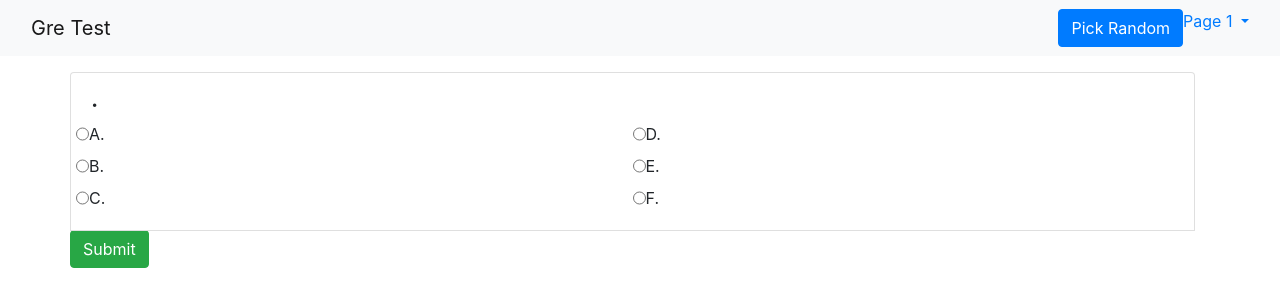
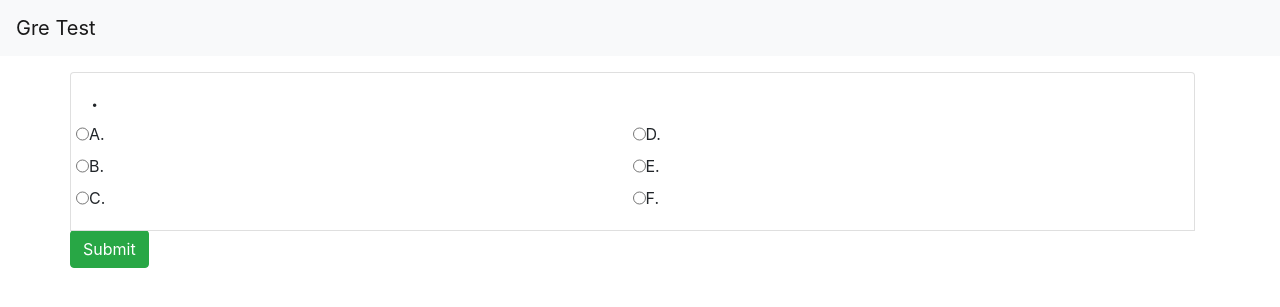
Before and after one commit to TheSithPadawan/GreProject, a Python web app: template client/templates/home.html in a window 1280 px wide. Shown: the top 307 px of the page. Run offline with Jinja, Linux system fonts and the light colour scheme; the template is opened without the code that fills it, so the values that code supplies are empty; some libraries are stand-ins or nearby versions.

Commit message:
config info and remove dropdown

```diff
--- a/client/templates/home.html
+++ b/client/templates/home.html
@@ -11,25 +11,7 @@
 </head>
 <body>
 	<nav class="navbar navbar-expand-lg navbar-light bg-light">
-		<div class="container-fluid">
-			<div class="navbar-header">
-				<a class="navbar-brand" href="#">Gre Test</a>
-			</div>
-			<div style="float: left">
-				<ul class="nav navbar-nav">
-					<li><a class="btn btn-primary" href="http://127.0.0.1:8000/home.html">Pick Random</a></li>
-			      	<li class="dropdown">
-			        	<a class="dropdown-toggle" data-toggle="dropdown" href="#">Page 1
-			        	<span class="caret"></span></a>
-			        	<ul class="dropdown-menu">
-			          		<li><a href="#">Page 1-1</a></li>
-			          		<li><a href="#">Page 1-2</a></li>
-			          		<li><a href="#">Page 1-3</a></li>
-			        	</ul>
-			      	</li>
-			    </ul>
-			</div>
-		</div>
+		<a class="navbar-brand" href="#">Gre Test</a>
 	</nav>
 	<div ng-app="app" ng-controller="MainCtrl" class="list-group container">
 		<section>
@@ -62,6 +44,7 @@
 	</div>
 	<script>
 	var myApp = angular.module('app', []);
+
 	myApp.controller('MainCtrl', function ($scope, $http, $sce) {
 		$http.defaults.headers.post["Content-Type"] = "application/x-www-form-urlencoded";
 		// replace the following with your link to /one_question
@@ -71,6 +54,7 @@
 			},function (error){
 			    console.log(error, 'can not get data.');
 		});
+
       	$scope.submit = function() {
 			// replace the following with your link to get_ans
 			$http.get('http://127.0.0.1:5000/answer/' + $scope.messages.id)
@@ -92,6 +76,7 @@
 
 			});
       	};
+
 	});
 	</script>
 </body>
--- a/config/dev.py
+++ b/config/dev.py
@@ -1,5 +1,5 @@
 # dev config
 DEBUG = True
 SECRET_KEY = 'Florence'
-SQLALCHEMY_DATABASE_URI = 'postgresql://postgres:Florence@localhost:5432/gre_db'
+SQLALCHEMY_DATABASE_URI = 'postgresql://localhost:5432/gre_db'
 SQLALCHEMY_TRACK_MODIFICATIONS = False
```
